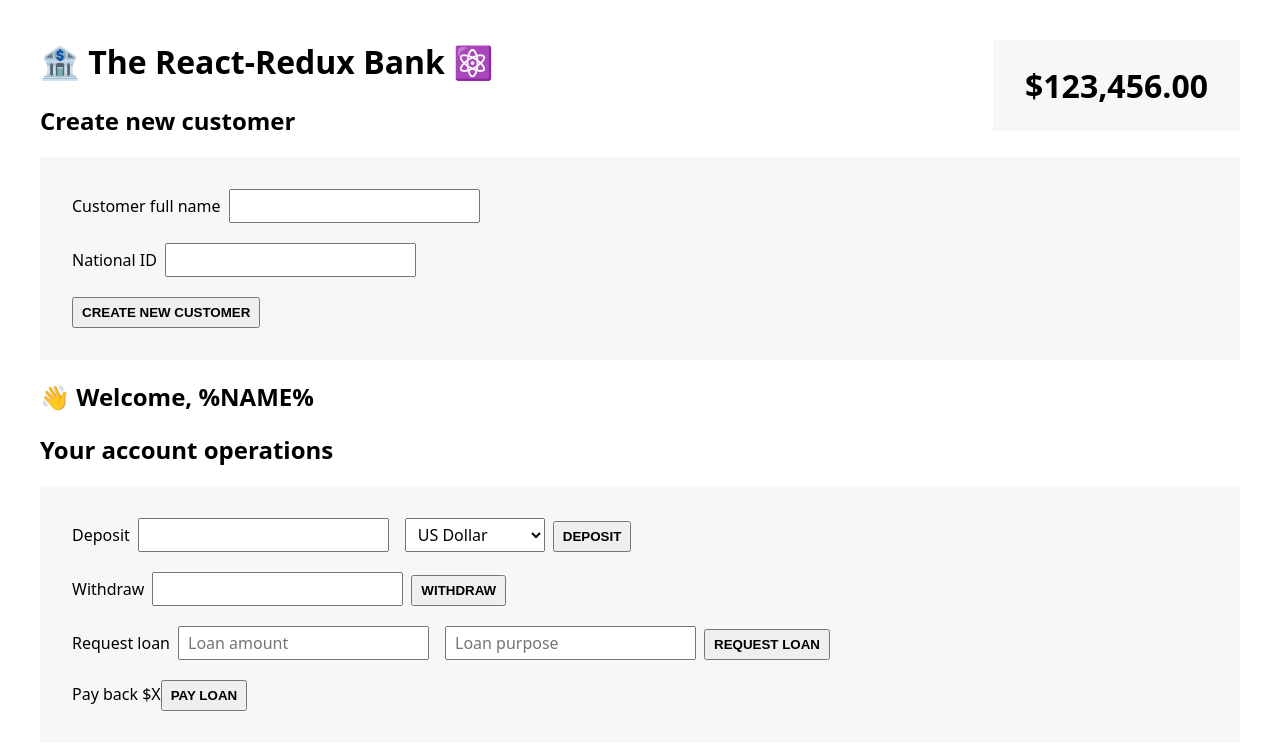
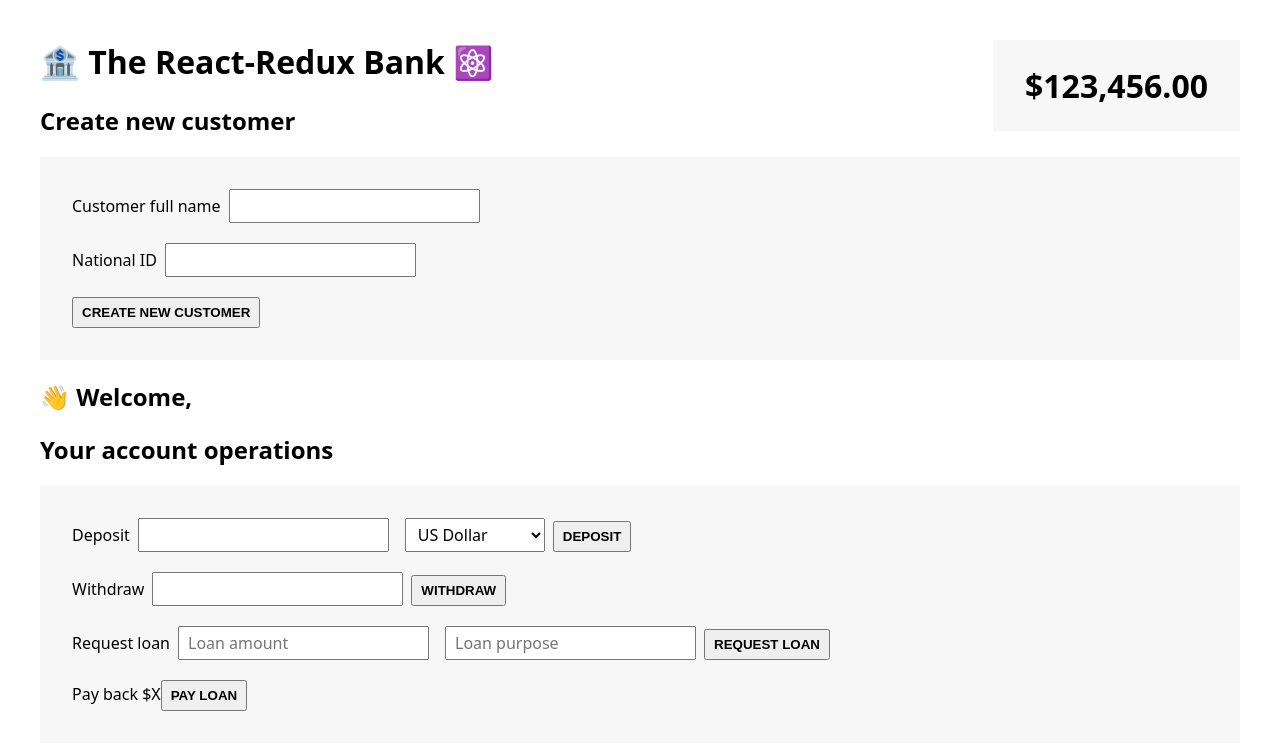
Before and after one commit to Onyeneke-AC/redux-intro, a React (Create React App) app: page / in a window 1280 px wide. Shown: the top 750 px of the page. Built offline with nearby package versions, Linux system fonts and the light colour scheme.

Commit message:
connecting our redux app with react

```diff
--- a/package.json
+++ b/package.json
@@ -8,6 +8,7 @@
     "@testing-library/user-event": "^13.5.0",
     "react": "^18.3.1",
     "react-dom": "^18.3.1",
+    "react-redux": "^9.1.1",
     "react-scripts": "5.0.1",
     "redux": "^5.0.1",
     "web-vitals": "^2.1.4"
--- a/src/features/customers/Customer.js
+++ b/src/features/customers/Customer.js
@@ -1,5 +1,8 @@
+import { useSelector } from "react-redux";
+
 function Customer() {
-  return <h2>👋 Welcome, %NAME%</h2>;
+  const customer = useSelector((store) => store.customer.fullName);
+  return <h2>👋 Welcome, {customer}</h2>;
 }
 
 export default Customer;
--- a/src/index.js
+++ b/src/index.js
@@ -1,12 +1,15 @@
 import React from "react";
 import ReactDOM from "react-dom/client";
+import { Provider } from "react-redux";
 import "./index.css";
 import App from "./App";
-import store from "./store.js";
+import store from "./store";
 
 const root = ReactDOM.createRoot(document.getElementById("root"));
 root.render(
   <React.StrictMode>
-    <App />
+    <Provider store={store}>
+      <App />
+    </Provider>
   </React.StrictMode>
 );
```
Also changed, not shown: 1 other file (tests, documents, lock files or other folders).
